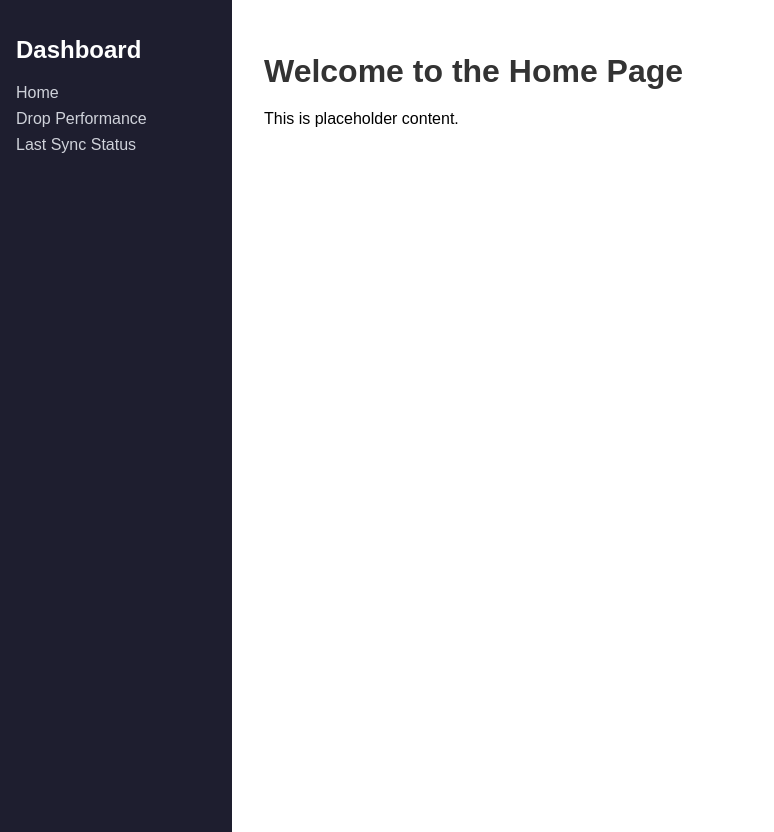
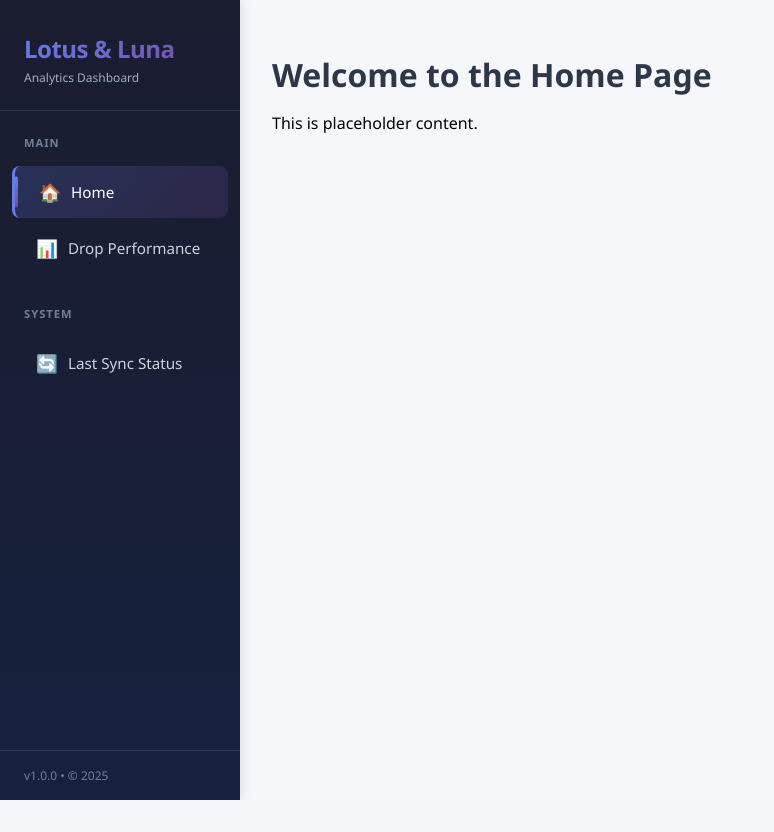
Before and after one commit to matta-kelly/lotus-lake, a Flask app: page / in a window 1280 px wide. Shown: the whole page, without its empty margins (0-774 px from the left). After the commit the page ends 800 px from the top, so only its background shows below. Run offline with Flask 3, Linux system fonts and the light colour scheme.

Commit message:
Refined css

```diff
--- a/custom_dashboards/static/css/style.css
+++ b/custom_dashboards/static/css/style.css
@@ -1,33 +1,157 @@
-body { font-family: Arial, sans-serif; margin: 0; display: flex; }
+body {
+  font-family: 'Segoe UI', Tahoma, Geneva, Verdana, sans-serif;
+  margin: 0;
+  display: flex;
+  background-color: #f5f7fa;
+}
+
+/* Professional Sidebar */
 .sidebar {
-  width: 200px; background: #1e1e2f; color: white; height: 100vh; padding: 1rem;
+  width: 240px;
+  background: linear-gradient(180deg, #1a1d2e 0%, #16213e 100%);
+  color: white;
+  height: 100vh;
+  padding: 0;
+  display: flex;
+  flex-direction: column;
+  box-shadow: 2px 0 10px rgba(0, 0, 0, 0.1);
+  position: fixed;
+  left: 0;
+  top: 0;
 }
+
+.sidebar-header {
+  padding: 2rem 1.5rem 1.5rem;
+  border-bottom: 1px solid rgba(255, 255, 255, 0.1);
+}
+
+.sidebar-header h2 {
+  margin: 0;
+  font-size: 1.5rem;
+  font-weight: 700;
+  letter-spacing: -0.5px;
+  background: linear-gradient(135deg, #667eea 0%, #764ba2 100%);
+  -webkit-background-clip: text;
+  -webkit-text-fill-color: transparent;
+  background-clip: text;
+}
+
+.sidebar-subtitle {
+  font-size: 0.75rem;
+  color: #a0aec0;
+  margin-top: 0.25rem;
+  font-weight: 400;
+}
+
+.sidebar-nav {
+  flex: 1;
+  padding: 1rem 0;
+  overflow-y: auto;
+}
+
+.nav-section {
+  margin-bottom: 1.5rem;
+}
+
+.nav-section-title {
+  padding: 0.5rem 1.5rem;
+  font-size: 0.7rem;
+  font-weight: 600;
+  text-transform: uppercase;
+  letter-spacing: 1px;
+  color: #718096;
+  margin-bottom: 0.5rem;
+}
+
 .sidebar a {
-  color: #cfd2da; text-decoration: none; display: block; margin: 0.5rem 0;
+  color: #cbd5e0;
+  text-decoration: none;
+  display: flex;
+  align-items: center;
+  padding: 0.875rem 1.5rem;
+  margin: 0.25rem 0.75rem;
+  border-radius: 8px;
+  transition: all 0.2s ease;
+  font-size: 0.95rem;
+  font-weight: 500;
+  position: relative;
 }
-.sidebar a:hover { color: #fff; }
-.content { padding: 2rem; flex: 1; }
-h1 { color: #333; }
+
+.sidebar a:hover {
+  background-color: rgba(255, 255, 255, 0.08);
+  color: #fff;
+  transform: translateX(4px);
+}
+
+.sidebar a.active {
+  background: linear-gradient(135deg, rgba(102, 126, 234, 0.2) 0%, rgba(118, 75, 162, 0.2) 100%);
+  color: #fff;
+  border-left: 3px solid #667eea;
+}
+
+.sidebar a.active::before {
+  content: '';
+  position: absolute;
+  left: 0;
+  top: 50%;
+  transform: translateY(-50%);
+  width: 3px;
+  height: 60%;
+  background: linear-gradient(180deg, #667eea 0%, #764ba2 100%);
+  border-radius: 0 2px 2px 0;
+}
+
+.nav-icon {
+  margin-right: 0.75rem;
+  font-size: 1.1rem;
+  width: 20px;
+  text-align: center;
+}
+
+.sidebar-footer {
+  padding: 1rem 1.5rem;
+  border-top: 1px solid rgba(255, 255, 255, 0.1);
+  font-size: 0.75rem;
+  color: #718096;
+}
+
+.content {
+  margin-left: 240px;
+  padding: 2rem;
+  flex: 1;
+  width: calc(100% - 240px);
+}
+
+h1 {
+  color: #2d3748;
+  font-weight: 700;
+  font-size: 2rem;
+  margin-bottom: 0.5rem;
+}
+
+.page-subtitle {
+  color: #718096;
+  font-size: 1rem;
+  margin-bottom: 2rem;
+}
 
 .container {
   max-width: 1200px;
   margin: 40px auto;
 }
-h1 {
-  margin-bottom: 20px;
-}
 
 /* Updated styles for filter controls */
 .filters-container {
   display: flex;
-  flex-wrap: wrap; /* Allow filters to wrap on smaller screens */
+  flex-wrap: wrap;
   gap: 1.5rem;
   align-items: flex-end;
   margin-bottom: 1.5rem;
-  padding: 1rem;
-  background-color: #f8f9fa;
-  border-radius: 8px;
-  border: 1px solid #dee2e6;
+  padding: 1.5rem;
+  background-color: #ffffff;
+  border-radius: 12px;
+  border: 1px solid #e2e8f0;
+  box-shadow: 0 1px 3px rgba(0, 0, 0, 0.05);
 }
 
 .filters-container > div {
--- a/custom_dashboards/templates/base.html
+++ b/custom_dashboards/templates/base.html
@@ -2,18 +2,48 @@
 <html lang="en">
 <head>
   <meta charset="UTF-8">
-  <title>{{ title or "Dashboard" }}</title>
+  <meta name="viewport" content="width=device-width, initial-scale=1.0">
+  <title>{{ title or "Lotus & Luna Dashboard" }}</title>
   <link rel="stylesheet" href="{{ url_for('static', filename='css/style.css') }}">
 </head>
 <body>
   <div class="sidebar">
-    <h2>Dashboard</h2>
-    <a href="/">Home</a>
-    <a href="/drop-performance">Drop Performance</a>
-    <a href="/last-sync">Last Sync Status</a>
+    <div class="sidebar-header">
+      <h2>Lotus & Luna</h2>
+      <div class="sidebar-subtitle">Analytics Dashboard</div>
+    </div>
+
+    <nav class="sidebar-nav">
+      <div class="nav-section">
+        <div class="nav-section-title">Main</div>
+        <a href="/" class="{% if request.path == '/' %}active{% endif %}">
+          <span class="nav-icon">🏠</span>
+          Home
+        </a>
+        <a href="/drop-performance" class="{% if request.path == '/drop-performance' %}active{% endif %}">
+          <span class="nav-icon">📊</span>
+          Drop Performance
+        </a>
+      </div>
+
+      <div class="nav-section">
+        <div class="nav-section-title">System</div>
+        <a href="/last-sync" class="{% if request.path == '/last-sync' %}active{% endif %}">
+          <span class="nav-icon">🔄</span>
+          Last Sync Status
+        </a>
+      </div>
+    </nav>
+
+    <div class="sidebar-footer">
+      <div>v1.0.0 • © 2025</div>
+    </div>
   </div>
+
   <div class="content">
     {% block content %}{% endblock %}
   </div>
+
+  <script src="{{ url_for('static', filename='js/main.js') }}"></script>
 </body>
 </html>
```
Also changed, not shown: other parts of custom_dashboards/static/css/style.css (+71 -32 lines), custom_dashboards/templates/drop_performance.html (+8 -3 lines).
